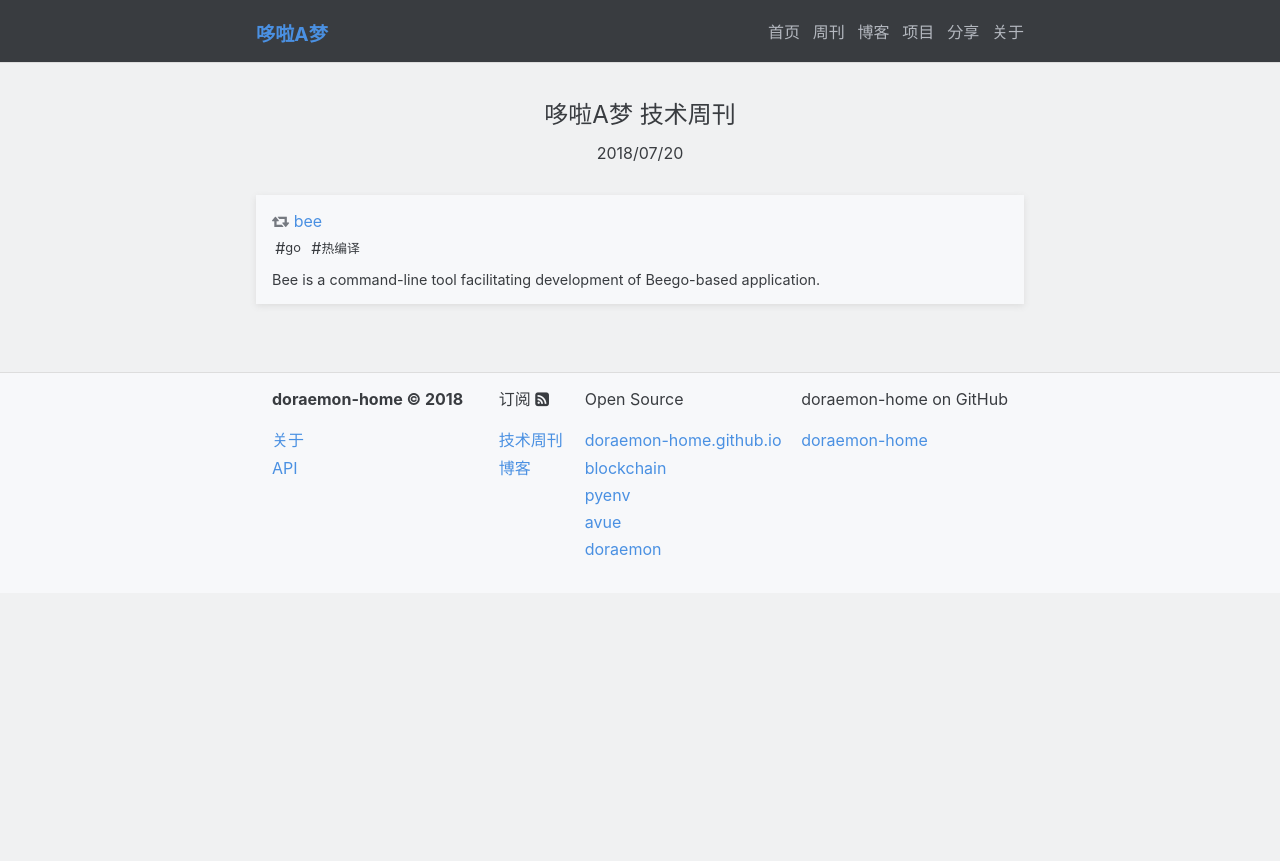
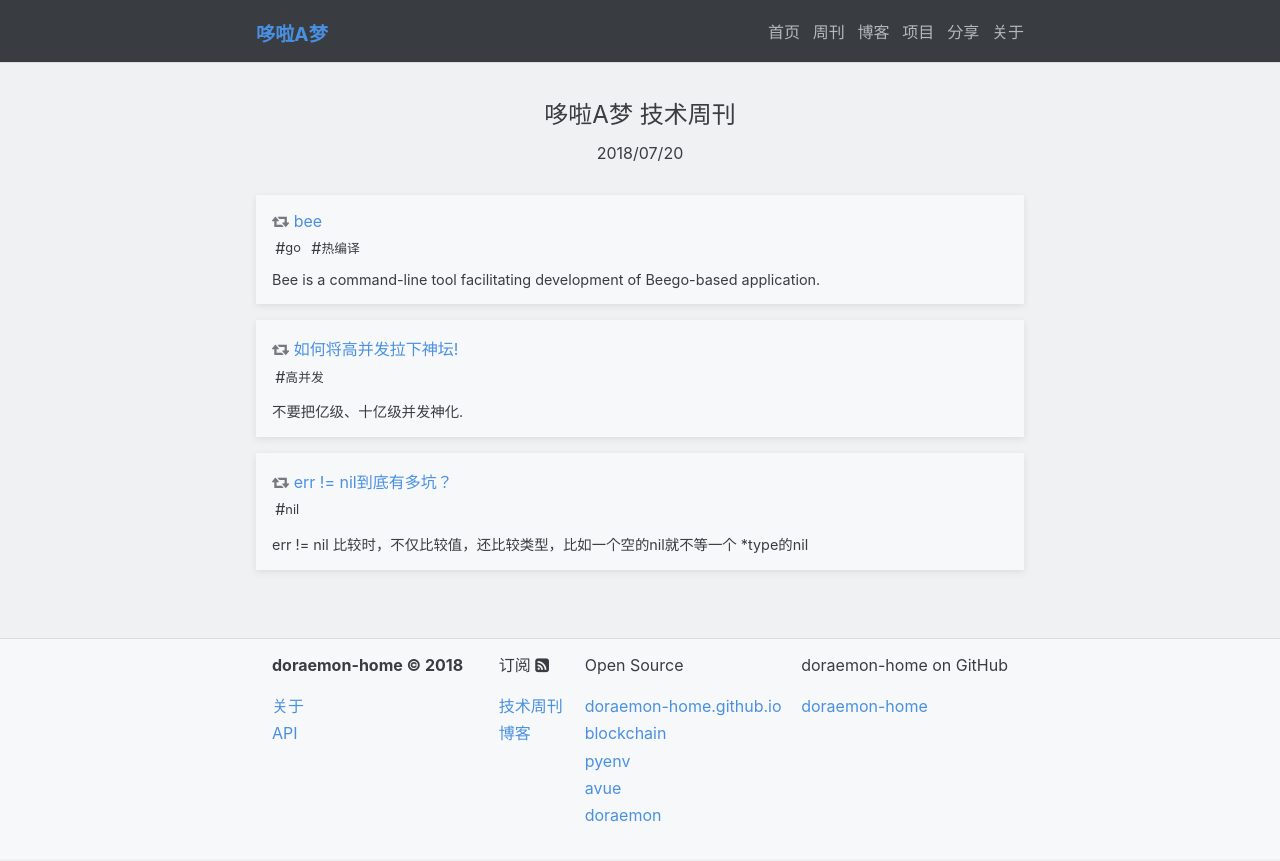
Before and after one commit to doraemon-home/doraemon-home.github.io, a Jekyll site: the page built from _weekly/2018-07-20-weekly.md, in a window 1280 px wide. Shown: the top 861 px of the page. Built offline with Jekyll 4.4.1, drawn with Linux system fonts in a browser that asks for light colours.

Commit message:
auto commit by robot

```diff
--- a/_weekly/2018-07-20-weekly.md
+++ b/_weekly/2018-07-20-weekly.md
@@ -5,4 +5,14 @@ articles:
     comment:  "Bee is a command-line tool facilitating development of Beego-based application."
     referrer: "doraemon-master"
     tags:    ["go", "热编译"]
+  - title:    "如何将高并发拉下神坛!"
+    link:     "https://studygolang.com/articles/13377"
+    comment:  "不要把亿级、十亿级并发神化."
+    referrer: "doraemon-master"
+    tags:    ["高并发"]
+  - title:    "err != nil到底有多坑？"
+    link:     "https://deepzz.com/post/why-nil-error-not-equal-nil.html"
+    comment:  "err != nil 比较时，不仅比较值，还比较类型，比如一个空的nil就不等一个 *type的nil"
+    referrer: "doraemon-master"
+    tags:    ["nil"]
 ---
```
